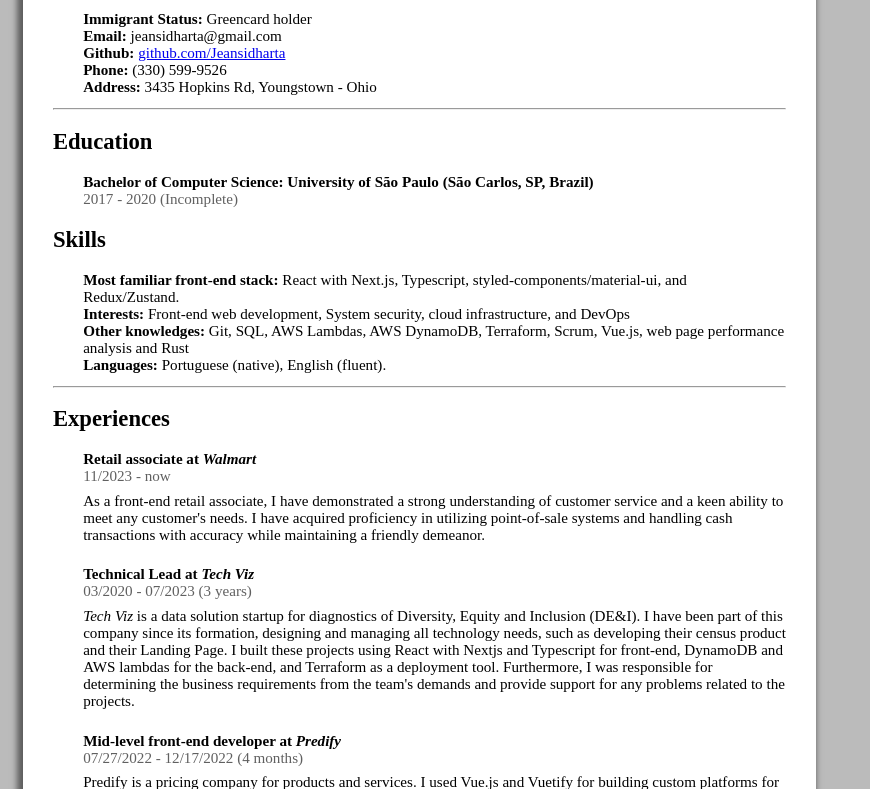
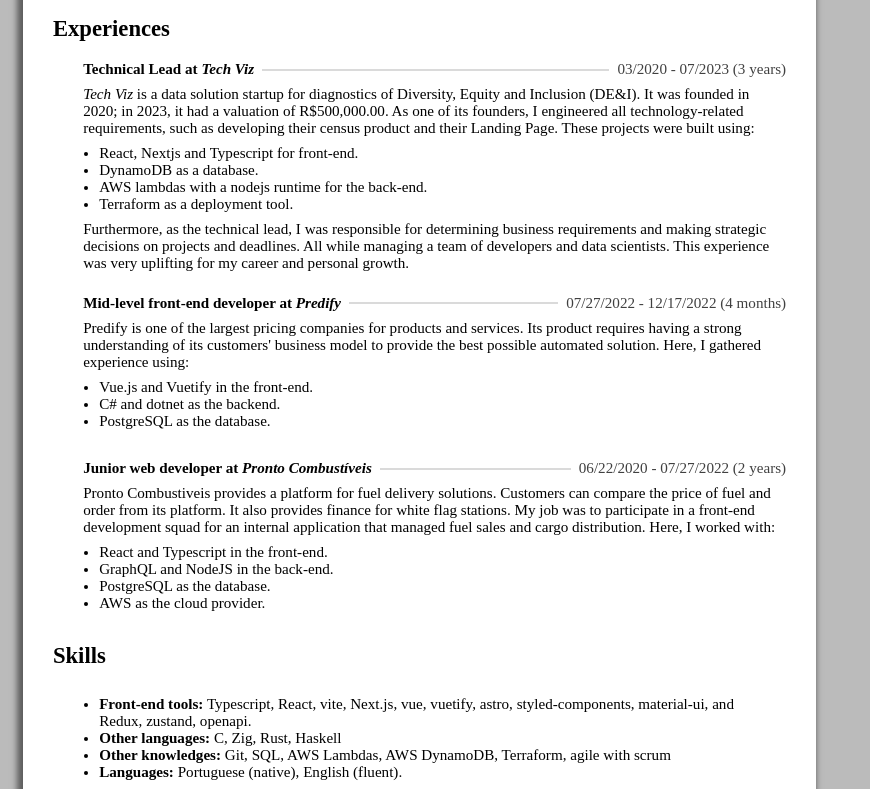
Before and after one commit to Jeansidharta/resume, a React app: page / in a window 1280 px wide. Shown: the part 242-1031 px from the top of the page, without its empty margins (0-870 px from the left). Built offline with nearby package versions, Linux system fonts and the light colour scheme.

Commit message:
cleaned up whole resume

```diff
--- /dev/null
+++ b/src/components/icon.js
@@ -0,0 +1,3 @@
+export function Icon({ src, style, alt, ...props }) {
+	return <img style={{ width: 16, height: 16, ...(style || {}) }} alt={alt} src={src} {...props} />;
+}
--- a/src/components/section.js
+++ b/src/components/section.js
@@ -5,7 +5,7 @@
 	const { localize } = useLocale();
 	return (
 		<section className="section">
-			<h2 style={{ fontWeight: 'bold' }}>{localize(name)}</h2>
+			{name && <h2 style={{ fontWeight: 'bold' }}>{localize(name)}</h2>}
 			<div className={className} style={{ paddingLeft: '2rem' }}>
 				{children}
 			</div>
--- a/src/components/sections/experiences.js
+++ b/src/components/sections/experiences.js
@@ -2,160 +2,163 @@
 import Section from '../section';
 import { useLocale } from '../../context/locale';
 
-function Experience({ title, duration, description }) {
-	const { localize } = useLocale();
+function Experience({ title, duration, children }) {
 	return (
 		<div style={{ marginBottom: '1.5rem' }}>
-			<strong>{localize(title)}</strong>
-			<aside>{localize(duration)}</aside>
-			{localize(description)}
+			<div
+				style={{
+					display: 'flex',
+					justifyContent: 'space-between',
+					alignItems: 'center',
+					columnGap: 8,
+					marginBottom: '8px',
+				}}
+			>
+				<strong style={{ textWrap: 'nowrap' }}>{title}</strong>
+				<div
+					style={{
+						height: 1,
+						width: '100%',
+						borderTopWidth: 2,
+						borderTopColor: '#dadada',
+						borderTopStyle: 'solid',
+					}}
+				/>
+				<aside style={{ textWrap: 'nowrap', margin: 0 }}>{duration}</aside>
+			</div>
+			{children}
 		</div>
 	);
 }
 
 const Italic = ({ children }) => <span className="italic">{children}</span>;
 
-const experiences = [
-	{
-		title: {
-			'en-us': (
+export function ExperiencesEnglish() {
+	return (
+		<Section name={{ 'pt-br': 'Experiências', 'en-us': 'Experiences' }} className="experiences">
+			<Experience
+				title={
 					<>
-					Retail associate at <Italic>Walmart</Italic>
+						Technical Lead at <Italic>Tech Viz</Italic>{' '}
 					</>
-			),
-		},
-		duration: {
-			'en-us': <>11/2023 - now</>,
-		},
-		description: {
-			'en-us': (
+				}
+				duration="03/2020 - 07/2023 (3 years)"
+			>
+				<Italic>Tech Viz</Italic> is a data solution startup for diagnostics of Diversity, Equity
+				and Inclusion (DE&I). It was founded in 2020; in 2023, it had a valuation of R$500,000.00.
+				As one of its founders, I engineered all technology-related requirements, such as developing
+				their census product and their Landing Page. These projects were built using:
+				<ul>
+					<li>React, Nextjs and Typescript for front-end.</li> <li>DynamoDB as a database.</li>{' '}
+					<li>AWS lambdas with a nodejs runtime for the back-end.</li>
+					<li>Terraform as a deployment tool. </li>
+				</ul>
+				Furthermore, as the technical lead, I was responsible for determining business requirements
+				and making strategic decisions on projects and deadlines. All while managing a team of
+				developers and data scientists. This experience was very uplifting for my career and
+				personal growth.
+			</Experience>
+			<Experience
+				title={
 					<>
-					As a front-end retail associate, I have demonstrated a strong understanding of customer service and a keen ability to meet any customer's needs. I have acquired proficiency in utilizing point-of-sale systems and handling cash transactions with accuracy while maintaining a friendly demeanor.
+						Mid-level front-end developer at <Italic>Predify</Italic>
 					</>
-			),
-		},
-	},
-	{
-		title: {
-			'pt-br': (
+				}
+				duration="07/27/2022 - 12/17/2022 (4 months)"
+			>
+				Predify is one of the largest pricing companies for products and services. Its product
+				requires having a strong understanding of its customers' business model to provide the best
+				possible automated solution. Here, I gathered experience using:
+				<ul>
+					<li>Vue.js and Vuetify in the front-end.</li>
+					<li>C# and dotnet as the backend.</li>
+					<li>PostgreSQL as the database.</li>
+				</ul>
+			</Experience>
+			<Experience
+				title={
+					<>
+						Junior web developer at <Italic>Pronto Combustíveis</Italic>
+					</>
+				}
+				duration="06/22/2020 - 07/27/2022 (2 years)"
+				description={
+					<>
+						Technical Lead at <Italic>Tech Viz</Italic>
+					</>
+				}
+			>
+				Pronto Combustiveis provides a platform for fuel delivery solutions. Customers can compare
+				the price of fuel and order from its platform. It also provides finance for white flag
+				stations. My job was to participate in a front-end development squad for an internal
+				application that managed fuel sales and cargo distribution. Here, I worked with:
+				<ul>
+					<li>React and Typescript in the front-end.</li>
+					<li>GraphQL and NodeJS in the back-end.</li>
+					<li>PostgreSQL as the database.</li>
+					<li>AWS as the cloud provider.</li>
+				</ul>
+			</Experience>
+		</Section>
+	);
+}
+
+export function ExperiencesPortuguese() {
+	return (
+		<Section name={{ 'pt-br': 'Experiências', 'en-us': 'Experiences' }} className="experiences">
+			<Experience
+				title={
 					<>
 						Reponsável de Tecnologia na <Italic>Tech Viz</Italic>
 					</>
-			),
-			'en-us': (
-				<>
-					Technical Lead at <Italic>Tech Viz</Italic>
-				</>
-			),
-		},
-		duration: {
-			'pt-br': <>2020 - 2023 (3 anos)</>,
-			'en-us': <>03/2020 - 07/2023 (3 years)</>,
-		},
-		description: {
-			'en-us': (
-				<>
-					<Italic>Tech Viz</Italic> is a data solution startup for diagnostics of Diversity, Equity
-					and Inclusion (DE&I). I have been part of this company since its formation, designing and
-					managing all technology needs, such as developing their census product and their Landing
-					Page. I built these projects using React with Nextjs and Typescript for front-end,
-					DynamoDB and AWS lambdas for the back-end, and Terraform as a deployment tool.
-					Furthermore, I was responsible for determining the business requirements from the team's
-					demands and provide support for any problems related to the projects.
-				</>
-			),
-			'pt-br': (
-				<>
+				}
+				duration="2020 - 2023 (3 anos)"
+			>
 				<Italic>Tech Viz</Italic> é uma startup de solução de dados para diagnósticos de
 				Diversidade, Equidade e Inclusão (DE&I). Participei dessa empresa desde a sua formação,
-					projetando e gerenciando todas as necessidade de tecnologia, tais como o desenvolvimento
-					de seu produto de censo e de sua <Italic>Landing Page</Italic>. Construi esses projetos
-					usando React com Nextjs em Typescript e os implantei na AWS usando Terraform. Além disso,
-					fui responsável por determinar os requisitos de negócio a partir das demandas da equipe e
-					dar suporte para quaisquer problemas ligados aos projetos.
-				</>
-			),
-		},
-	},
-	{
-		title: {
-			'en-us': (
-				<>
-					Mid-level front-end developer at <Italic>Predify</Italic>
-				</>
-			),
-			'pt-br': (
+				projetando e gerenciando todas as necessidade de tecnologia, tais como o desenvolvimento de
+				seu produto de censo e de sua <Italic>Landing Page</Italic>. Construi esses projetos usando
+				React com Nextjs em Typescript e os implantei na AWS usando Terraform. Além disso, fui
+				responsável por determinar os requisitos de negócio a partir das demandas da equipe e dar
+				suporte para quaisquer problemas ligados aos projetos.
+			</Experience>
+			<Experience
+				title={
 					<>
 						Desenvolvedor front-end pleno na <Italic>Predify</Italic>
 					</>
-			),
-		},
-		duration: {
-			'pt-br': <>27/07/2022 - 17/12/2022 (4 meses)</>,
-			'en-us': <>07/27/2022 - 12/17/2022 (4 months)</>,
-		},
-		description: {
-			'en-us': (
-				<>
-					Predify is a pricing company for products and services. I used Vue.js and Vuetify for
-					building custom platforms for multiple customers, understanding their requirements and
-					business models to create the best software to fit their individual needs
-				</>
-			),
-			'pt-br': (
-				<>
+				}
+				duration="27/07/2022 - 17/12/2022 (4 meses)"
+			>
 				A <Italic>Predify</Italic> é uma empresa de precificação de produtos e serviços. Utilizei{' '}
 				<Italic>Vue.js</Italic> e <Italic>Vuetify</Italic> para construi plataformas customizadas
 				para múltiplos clientes, entendendo seus requisitos e modelos de negócio para entregar o
 				máximo de valor.
-				</>
-			),
-		},
-	},
-	{
-		title: {
-			'pt-br': (
+			</Experience>
+			<Experience
+				title={
 					<>
 						Desenvolvedor web júnior no <Italic>Pronto Combustíveis</Italic>
 					</>
-			),
-			'en-us': (
+				}
+				duration="22/06/2020 - 27/07/2022 (2 anos)"
+				description={
 					<>
-					Junior web developer at <Italic>Pronto Combustíveis</Italic>
+						Technical Lead at <Italic>Tech Viz</Italic>
 					</>
-			),
-		},
-		duration: {
-			'pt-br': <>22/06/2020 - 27/07/2022 (2 anos)</>,
-			'en-us': <>06/22/2020 - 07/27/2022 (2 years)</>,
-		},
-		description: {
-			'pt-br': (
-				<>
+				}
+			>
 				<Italic>Pronto Combustíveis</Italic> é uma empresa de venda de combustíveis para postos de
-					bandeira branca. Minha função é participar da equipe de desenvolvimento front-end do
-					sistema web interno da empresa e do aplicativo externo para seus clientes, utilizando
-					técnologias como React, Typescript e GraphQL.
-				</>
-			),
-			'en-us': (
-				<>
-					<Italic>Pronto Combustíveis</Italic> is a company that sells fuel for gas stations. My job
-					was to participate in a front-end development squad for an internal application that
-					managed fuel sales and cargo distribution. Here, we worked with React, Typescript and
-					GraphQL.
-				</>
-			),
-		},
-	},
-];
-
-export default function Experiences() {
-	return (
-		<Section name={{ 'pt-br': 'Experiências', 'en-us': 'Experiences' }} className="experiences">
-			{experiences.map((props, index) => (
-				<Experience key={index} {...props} />
-			))}
+				bandeira branca. Minha função é participar da equipe de desenvolvimento front-end do sistema
+				web interno da empresa e do aplicativo externo para seus clientes, utilizando técnologias
+				como React, Typescript e GraphQL.
+			</Experience>
 		</Section>
 	);
 }
+
+export default function Experiences() {
+	const { locale } = useLocale();
+	if (locale === 'pt-br') return <ExperiencesPortuguese />;
+	return <ExperiencesEnglish />;
+}
--- a/src/components/sections/personal-info.js
+++ b/src/components/sections/personal-info.js
@@ -1,88 +1,39 @@
 import React from 'react';
 import Section from '../section';
-import { useLocale } from '../../context/locale';
+import { Icon } from '../icon.js';
 
-function Info({ title, content }) {
-	const { localize } = useLocale();
+function Info({ children }) {
 	return (
-		<p style={{ margin: 0, fontStyle: 'normal' }}>
-			<strong>{localize(title)}:</strong> {localize(content)}
-		</p>
+		<div
+			style={{
+				margin: 0,
+				fontStyle: 'normal',
+				display: 'flex',
+				alignItems: 'center',
+				columnGap: 8,
+			}}
+		>
+			{children}
+		</div>
 	);
 }
 
-const infos = [
-	{
-		title: {
-			'en-us': <>Immigrant Status</>,
-		},
-		content: {
-			'en-us': <>Greencard holder</>,
-		},
-	},
-	{
-		title: {
-			'pt-br': <>Email</>,
-			'en-us': <>Email</>,
-		},
-		content: {
-			'pt-br': <>jeansidharta@gmail.com</>,
-			'en-us': <>jeansidharta@gmail.com</>,
-		},
-	},
-	{
-		title: {
-			'pt-br': <>Github</>,
-			'en-us': <>Github</>,
-		},
-		content: {
-			'pt-br': (
-				<>
-					<a href="https://www.github.com/Jeansidharta">github.com/Jeansidharta</a>
-				</>
-			),
-			'en-us': (
-				<>
-					<a href="https://www.github.com/Jeansidharta">github.com/Jeansidharta</a>
-				</>
-			),
-		},
-	},
-	{
-		title: {
-			'pt-br': <>Celular</>,
-			'en-us': <>Phone</>,
-		},
-		content: {
-			'pt-br': <>(019) 996-200-512</>,
-			'en-us': <>(330) 599-9526</>,
-		},
-	},
-	{
-		title: {
-			'pt-br': <>Endereço</>,
-			'en-us': <>Address</>,
-		},
-		content: {
-			'pt-br': <>Rua Jacinto Favoreto, 301, apt 14 - São Carlos - SP - 13560-515</>,
-			'en-us': <>3435 Hopkins Rd, Youngstown - Ohio</>,
-		},
-	},
-];
-
 export default function Skills() {
 	return (
-		<Section
-			name={{
-				'pt-br': 'Informações pessoais',
-				'en-us': 'Personal information',
-			}}
-			className="personal-info"
-		>
-			<address>
-				{infos.map((props, index) => (
-					<Info key={index} {...props} />
-				))}
+		<Section className="personal-info">
+			<address style={{ display: 'flex', alignItems: 'center', flexWrap: 'wrap', columnGap: 32 }}>
+				<Info>
+					<Icon src="/icons/mail.svg" />
+					jeansidharta@gmail.com
+				</Info>
+				<Info>
+					<Icon src="/icons/github.svg" />
+					<a href="https://www.github.com/Jeansidharta">github.com/Jeansidharta</a>
+				</Info>
+				<Info>
+					<Icon src="/icons/call.svg" />
+					+1 (330) 599-9526
+				</Info>
 			</address>
 		</Section>
 	);
--- a/src/components/sections/skills.js
+++ b/src/components/sections/skills.js
@@ -15,25 +15,30 @@
 	{
 		name: {
 			'pt-br': <>Stack front-end mais familiar</>,
-			'en-us': <>Most familiar front-end stack</>,
+			'en-us': <>Front-end tools</>,
+			//'en-us': <>Most familiar front-end stack</>,
 		},
 		description: {
 			'pt-br': <>React com Next.js, Typescript, styled-components/material-ui, e Redux/Zustand.</>,
 			'en-us': (
-				<>React with Next.js, Typescript, styled-components/material-ui, and Redux/Zustand.</>
+				//<>React with Next.js, Typescript, styled-components/material-ui, and Redux/Zustand.</>
+				<>
+					Typescript, React, vite, Next.js, vue, vuetify, astro, styled-components, material-ui, and
+					Redux, zustand, openapi.
+				</>
 			),
 		},
 	},
 	{
 		name: {
 			'pt-br': <>Interesses</>,
-			'en-us': <>Interests</>,
+			'en-us': <>Other languages</>,
 		},
 		description: {
 			'pt-br': (
 				<>Desenvolvimento web front-end, Segurança de sistemas, infraestrutura em cloud, e DevOps</>
 			),
-			'en-us': <>Front-end web development, System security, cloud infrastructure, and DevOps</>,
+			'en-us': <>C, Zig, Rust, Haskell</>,
 		},
 	},
 	{
@@ -43,12 +48,7 @@
 		},
 		description: {
 			'pt-br': <>Git, Scrum, Vue.js, e análise de performance de páginas web</>,
-			'en-us': (
-				<>
-					Git, SQL, AWS Lambdas, AWS DynamoDB, Terraform, Scrum, Vue.js, web page performance
-					analysis and Rust
-				</>
-			),
+			'en-us': <>Git, SQL, AWS Lambdas, AWS DynamoDB, Terraform, agile with scrum</>,
 		},
 	},
 	{
--- a/src/context/locale.js
+++ b/src/context/locale.js
@@ -3,8 +3,6 @@
 const defaultLocale = 'en-us';
 
 const localeContext = React.createContext();
-
-export const possibleLocales = ['pt-br', 'en-us'];
 
 export const useLocale = () => {
 	return React.useContext(localeContext);
@@ -12,7 +10,7 @@
 
 function findNavigatorLocale() {
 	const navLocale = navigator.language.toLowerCase() || defaultLocale;
-	if (!possibleLocales.find(p => p === navLocale)) {
+	if (!['en-us', 'pt-br'].find(p => p === navLocale)) {
 		console.error(
 			`This navigator's default language '${navLocale}' is not supported. Will use the default language.`,
 		);
@@ -31,18 +29,17 @@
 }
 
 export const LocaleProvider = props => {
-	const [locale, rawSetLocale] = React.useState(getInitialLocale);
+	const [locale, setLocale] = React.useState(getInitialLocale);
 
 	React.useEffect(() => {
 		localStorage.setItem('locale', locale);
 	}, [locale]);
 
-	function setLocale(newLocale) {
-		if (possibleLocales.find(p => p === newLocale)) rawSetLocale(newLocale);
-		else {
-			console.error(`Trying to set invalid locale '${newLocale}'`);
-			rawSetLocale(defaultLocale);
-		}
+	function setEnglish() {
+		setLocale('en-us');
+	}
+	function setPortuguese() {
+		setLocale('pt-br');
 	}
 
 	const localize = obj => obj[locale] || obj[defaultLocale];
@@ -51,7 +48,8 @@
 		<localeContext.Provider
 			value={{
 				locale,
-				setLocale,
+				setEnglish,
+				setPortuguese,
 				localize,
 			}}
 			{...props}
--- a/src/index.js
+++ b/src/index.js
@@ -2,7 +2,6 @@
 import ReactDOM from 'react-dom';
 
 import Header from './components/header';
-import Education from './components/sections/education';
 import Skills from './components/sections/skills';
 import Experiences from './components/sections/experiences';
 import PersonalInfo from './components/sections/personal-info';
@@ -10,8 +9,13 @@
 import './styles.css';
 
 const LocaleSelector = () => {
-	const { setLocale, locale } = useLocale();
-	const input = event => setLocale(event.target.value);
+	const { setEnglish, setPortuguese, locale } = useLocale();
+	const input = event => {
+		const locale = event.target.value;
+		if (locale === 'en-us') setEnglish();
+		else if (locale === 'pt-br') setPortuguese();
+		else throw new Error(`Unknown locale ${locale}`);
+	};
 	return (
 		<div
 			id="locale-selector"
@@ -63,7 +67,9 @@
 }
 
 function App() {
-	const Divider = <hr style={{ margin: '12px 0' }} />;
+	const Divider = (
+		<div style={{ margin: '12px 0', height: 1, width: '100%', borderTop: '2px solid #bbbbbb' }} />
+	);
 	return (
 		<LocaleProvider>
 			<LocaleSelector />
@@ -72,11 +78,8 @@
 				<Header />
 				<PersonalInfo />
 				{Divider}
-				<Education />
-				{/* <hr/> */}
+				<Experiences />
 				<Skills />
-				{Divider}
-				<Experiences />
 			</main>
 			<style>{`
 				main{
--- a/src/styles.css
+++ b/src/styles.css
@@ -1,5 +1,5 @@
 :root {
-	--color-grayed: #606060;
+	--color-grayed: #404040;
 }
 
 body,
@@ -43,11 +43,10 @@
 
 ul {
 	margin: 0;
-	padding: 0;
+	padding: 8px 16px;
 }
 li {
 	margin: 0;
-	list-style: none;
 }
 
 .italic {
```
Also changed, not shown: public/icons/call.svg (added), public/icons/github.svg (added), public/icons/mail.svg (added), 5 other files. Lines whose indentation alone changed are shown as unchanged.
